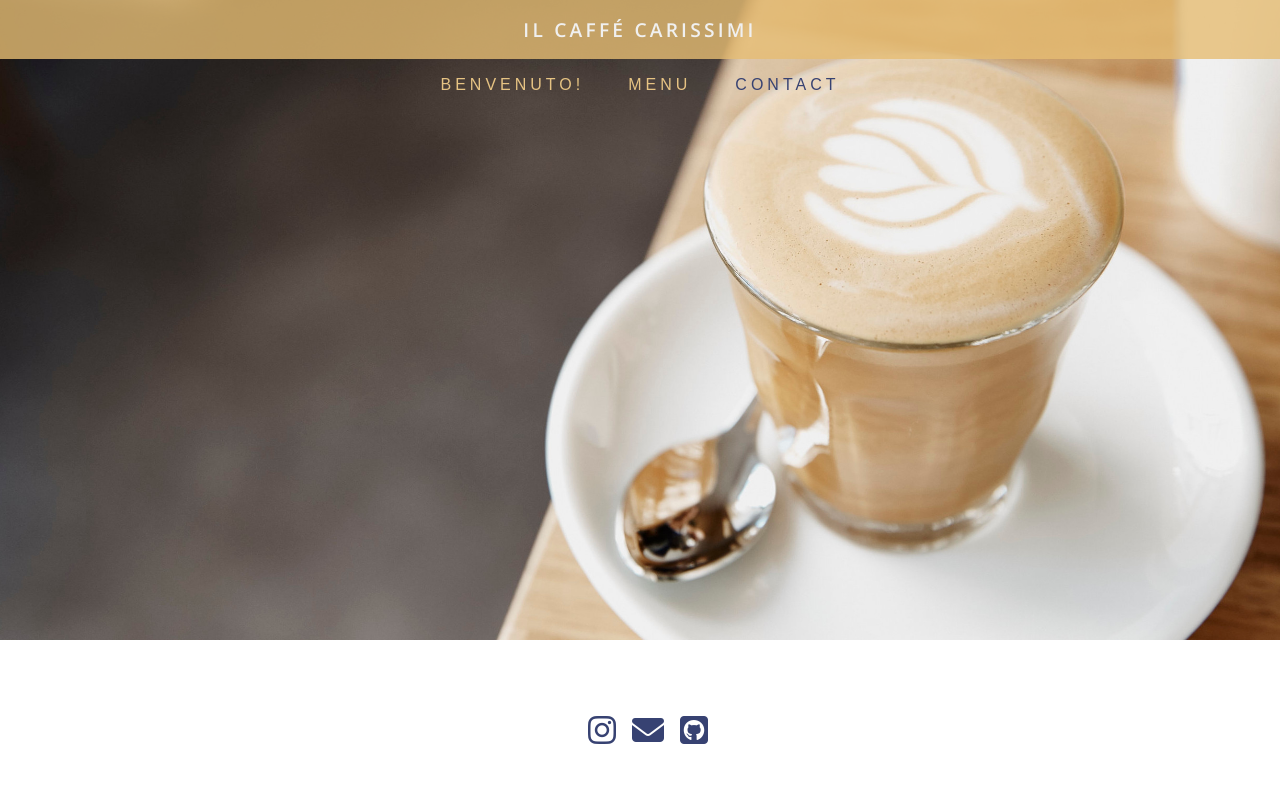
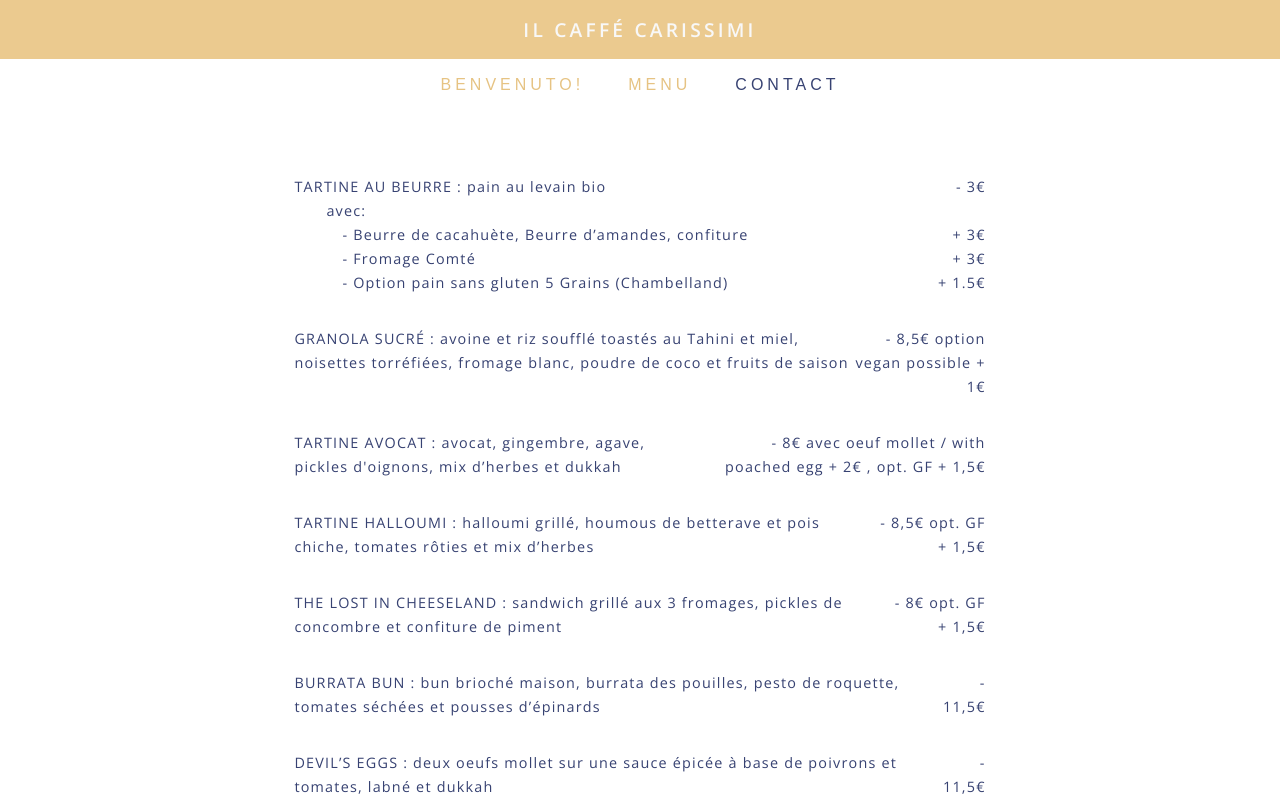
Before and after one commit to ccairns33/restaurant-page, a plain HTML site: page index.html in a window 1280 px wide. Drawn offline with nearby package versions, Linux system fonts and the light colour scheme.

Commit message:
menu tab styling created

```diff
--- a/index.html
+++ b/index.html
@@ -20,6 +20,63 @@
 
 <body>
     <div class="content" id="content">
+        <div class="menu-items padding-btm">
+            <header class="d-flex center">
+                <div class="logo">Il Caffé Carissimi</div>
+            </header>
+            <nav>
+                <div class="tabs d-flex center">
+                    <span><button class="nav-btn"> Benvenuto!</button></span>
+                    <span><button class="nav-btn"> Menu</button></span>
+                    <span><button class="nav-btn blue"> Contact</button></span>
+
+                </div>
+            </nav>
+            <div class= "menu-content blue">
+                <div class="menu-item-container">
+                <div class="menu-item d-flex space-btwn">TARTINE AU BEURRE : pain au levain bio <span class="item-price">- 3€</span> </div>
+                    <div class="item-addition-header">avec: </div>
+                        <div class="item-addition d-flex space-btwn">- Beurre de cacahuète, Beurre d’amandes, confiture <span class="item-price">+ 3€</span></div>
+                        <div class="item-addition d-flex space-btwn">- Fromage Comté <span class="item-price">+ 3€</span></div>
+                        <div class="item-addition d-flex space-btwn">- Option pain sans gluten 5 Grains (Chambelland) <span class="item-price">+ 1.5€</span></div>
+                </div>
+
+                <div class="menu-item-container">
+                <div class="menu-item d-flex space-btwn"> GRANOLA SUCRÉ : avoine et riz soufflé toastés au Tahini et miel, noisettes torréfiées, fromage blanc, poudre de coco et fruits de saison <span class="item-price"> - 8,5€  option vegan possible + 1€</span> </div>
+                </div>
+
+                <div class="menu-item-container">
+                    <div class="menu-item d-flex space-btwn">TARTINE AVOCAT : avocat, gingembre, agave, pickles d'oignons, mix d’herbes et dukkah <span class="item-price">- 8€ avec oeuf mollet / with poached egg + 2€ , opt. GF + 1,5€</span> </div>
+                </div>
+
+                <div class="menu-item-container">
+                    <div class="menu-item d-flex space-btwn">TARTINE HALLOUMI : halloumi grillé, houmous de betterave et pois chiche, tomates rôties et mix d’herbes<span class="item-price">- 8,5€ opt. GF + 1,5€</span> </div>
+                </div>
+
+                <div class="menu-item-container">
+                    <div class="menu-item d-flex space-btwn">THE LOST IN CHEESELAND : sandwich grillé aux 3 fromages, pickles de concombre et confiture de piment <span class="item-price">- 8€ opt. GF + 1,5€</span> </div>
+                </div>
+
+                <div class="menu-item-container">
+                    <div class="menu-item d-flex space-btwn"> BURRATA BUN : bun brioché maison, burrata des pouilles, pesto de roquette, tomates séchées et pousses d’épinards <span class="item-price">- 11,5€</span> </div>
+                </div>
+
+                <div class="menu-item-container">
+                    <div class="menu-item d-flex space-btwn">DEVIL’S EGGS : deux oeufs mollet sur une sauce épicée à base de poivrons et tomates, labné et dukkah <span class="item-price">- 11,5€</span> </div>
+                </div>
+
+            </div>
+
+            </div>
+
+            <footer class="d-flex ">
+                <i class="fab fa-instagram"></i>
+                <i class="fas fa-envelope"></i>
+                <i class="fab fa-github-square"></i>
+            </footer>
+        </div>
+
+
         <!-- <div class="content-items">
             <header class="d-flex center">
                 <div class="logo">Il Caffé Carissimi</div>
@@ -42,5 +99,5 @@
          -->
     </div>
 </body>
-<script src="main.js"></script>
+<!-- <script src="main.js"></script> -->
 </html>
--- a/style.css
+++ b/style.css
@@ -4,14 +4,14 @@ html,body{
     width: 100%;
     height: 100%;
     box-sizing: border-box;
-    overflow: hidden;
+    overflow-x: hidden;
 
 }
 .d-flex{
     display:flex;
 }
 header{
-    color: #f0f0f0;
+    color: #f8f8f8;
     font-size: 1.2rem;
     text-align: center;
     text-transform: uppercase;
@@ -34,7 +34,32 @@ header{
 .blue{
     color: #374272;
 }
+/* color: #bca77c; coffee color*/
+.menu-content{
+    margin: 5% 23% 6% 23%;
+    font-weight: 300;
+    font-size: .9rem;
+    letter-spacing: .075rem;
+    line-height: 1.5rem;
 
+
+}
+.item-price{
+    text-align: right;
+}
+.menu-item-container{
+    margin-top: 2rem;
+    margin-bottom: 2rem;
+}
+.item-addition-header{
+    margin-left: 2rem;
+}
+.item-addition{
+    margin-left: 3rem;
+}
+.space-btwn{
+    justify-content: space-between;
+}
 .nav-btn:hover{
     transform: translateY(-20%);
 }
@@ -55,8 +80,10 @@ button:hover{
     background-size: cover;
     background-position: 50% 50%;
 
-    padding-bottom: 2.5rem;
 
+}
+.padding-btm{
+    padding-bottom: 3rem;
 }
 i{
     color: #374272;
```
Also changed, not shown: main.js (+1 -1 lines).
